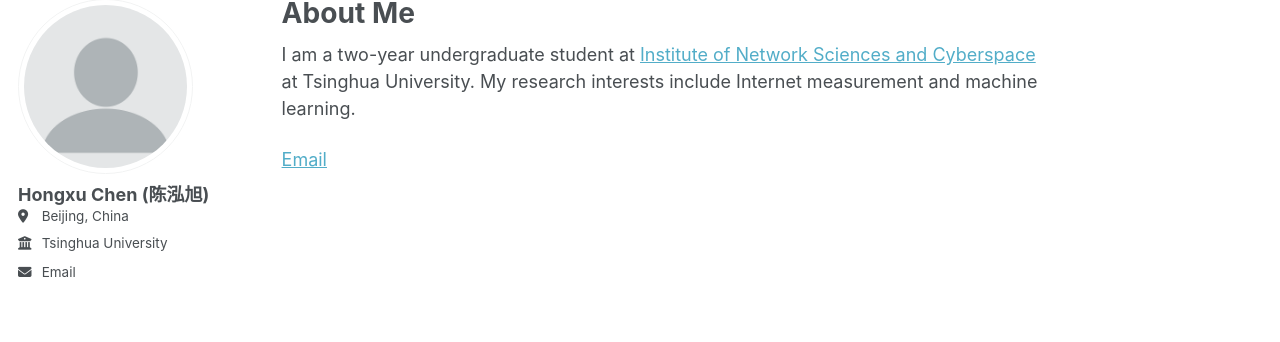
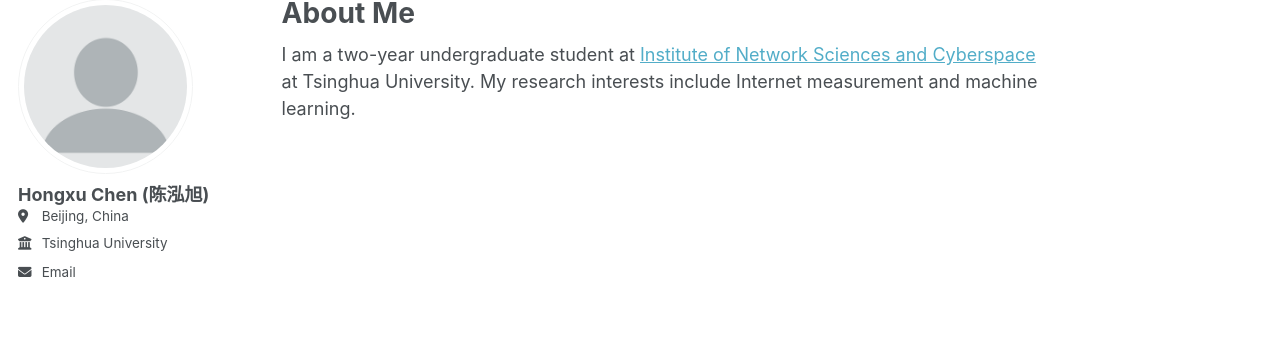
Before and after one commit to CH3N-hx/CH3N-hx.github.io, a Jekyll site: the page built from _pages/about.md, in a window 1280 px wide. Shown: the part 107-449 px from the top of the page. Built offline with Jekyll 4.4.1, drawn with Linux system fonts in a browser that asks for light colours.

Commit message:
Update about.md

```diff
--- a/_pages/about.md
+++ b/_pages/about.md
@@ -8,5 +8,3 @@ redirect_from:
   - /about.html
 ---
  I am a two-year undergraduate student at [Institute of Network Sciences and Cyberspace](https://www.insc.tsinghua.edu.cn/) at Tsinghua University. My research interests include Internet measurement and machine learning.
-
- [Email](chenhx23@mails.tsinghua.edu.cn)
```
